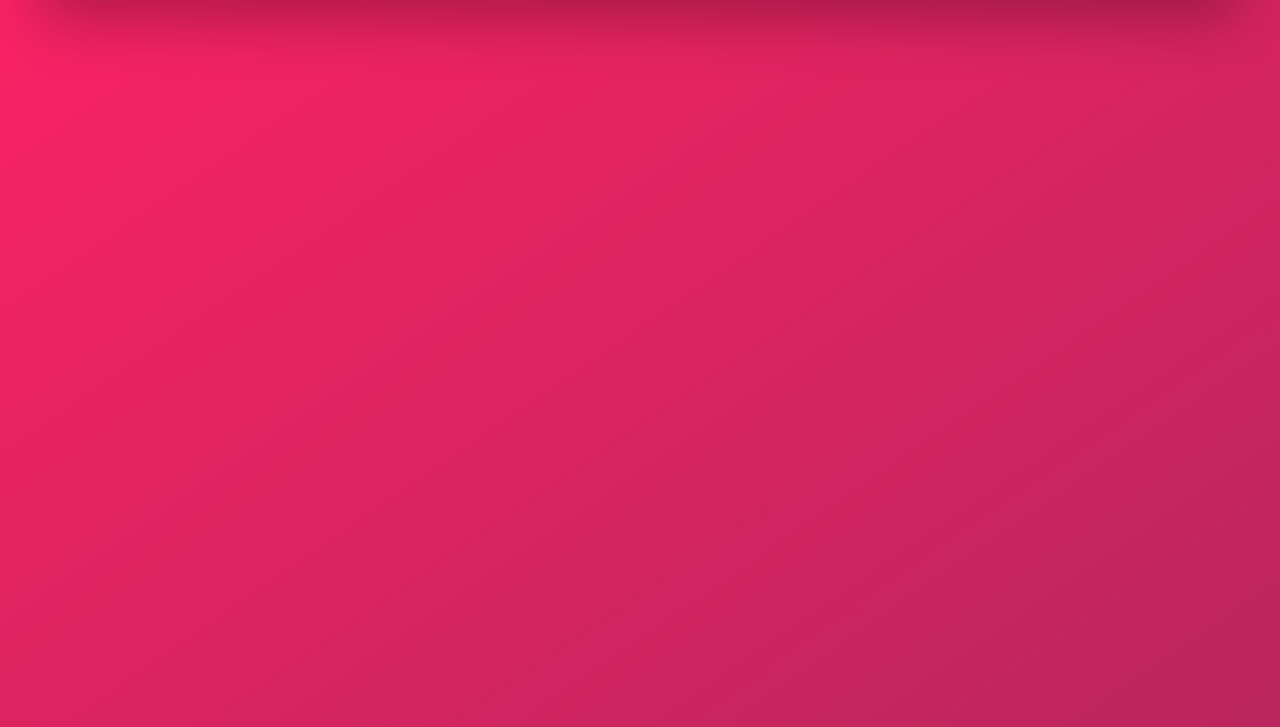
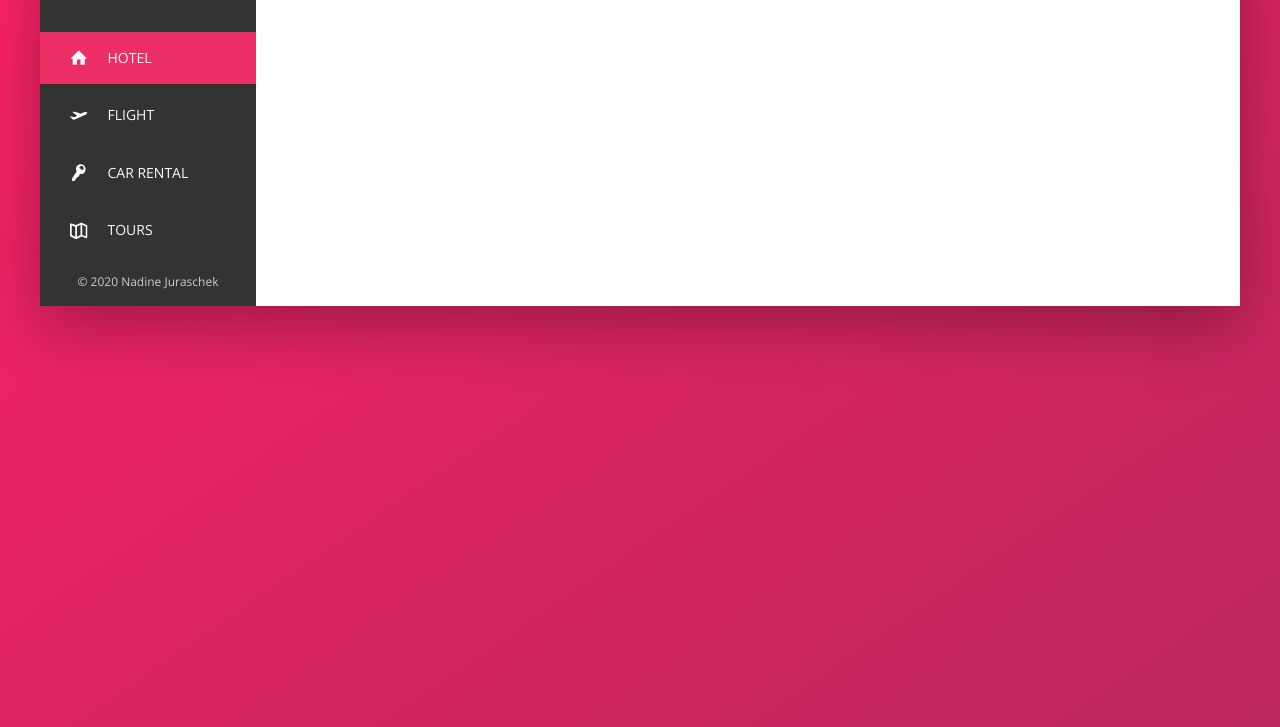
Before and after one commit to nadinejuraschek/flexbox-practice, a website: page index.html in a window 1280 px wide. Shown: the part 153-880 px from the top of the page. Drawn offline with nearby package versions, Linux system fonts and the light colour scheme.

Commit message:
sidebar complete

```diff
--- a/index.html
+++ b/index.html
@@ -17,6 +17,7 @@
     <div class="container">
         <header class="header">
             <img src="img/logo.png" alt="Logo" class="logo">
+
             <form action="#" class="search">
                 <input type="text" class="search__input" placeholder="Search Hotels" />
                 <button class="search__button">
@@ -25,6 +26,7 @@
                     </svg>
                 </button>
             </form>
+
             <nav class="user-nav">
                 <div class="user-nav__icon-box">
                     <svg class="user-nav__icon">
@@ -47,7 +49,44 @@
 
         <div class="content">
             <nav class="sidebar">
+                <ul class="side-nav">
+                    <li class="side-nav__item side-nav__item--active">
+                        <a href="#" class="side-nav__link">
+                            <svg class="side-nav__icon">
+                                <use xlink:href="img/sprite.svg#icon-home"></use>
+                            </svg>
+                            <span>Hotel</span>
+                        </a>
+                    </li>
+                    <li class="side-nav__item">
+                        <a href="#" class="side-nav__link">
+                            <svg class="side-nav__icon">
+                                <use xlink:href="img/sprite.svg#icon-aircraft-take-off"></use>
+                            </svg>
+                            <span>Flight</span>
+                        </a>
+                    </li>
+                    <li class="side-nav__item">
+                        <a href="#" class="side-nav__link">
+                            <svg class="side-nav__icon">
+                                <use xlink:href="img/sprite.svg#icon-key"></use>
+                            </svg>
+                            <span>Car Rental</span>
+                        </a>
+                    </li>
+                    <li class="side-nav__item">
+                        <a href="#" class="side-nav__link">
+                            <svg class="side-nav__icon">
+                                <use xlink:href="img/sprite.svg#icon-map"></use>
+                            </svg>
+                            <span>Tours</span>
+                        </a>
+                    </li>
+                </ul>
 
+                <div class="legal">
+                    &copy; 2020 Nadine Juraschek
+                </div>
             </nav>
             <main class="hotel-view">
 
--- a/sass/_components.scss
+++ b/sass/_components.scss
@@ -80,9 +80,6 @@
 
     &__icon-box {
         position: relative;
-        &:hover {
-
-        }
     }
 
     &__icon {
@@ -116,3 +113,82 @@
         margin-right: 1rem;
     }
 }
+
+////////////////////////////////////////////
+/// SIDE NAV
+.side-nav {
+    font-size: 1.4rem;
+    list-style: none;
+    margin-top: 3.5rem;
+
+    display: flex;
+    flex-direction: column;
+    justify-content: space-between;
+
+    &__item {
+        position: relative;
+
+        &:not(:last-child) {
+            margin-bottom: .5rem;
+        }
+    }
+
+    &__item:before {
+        background-color: var(--color-primary);
+        content: "";
+        position: absolute;
+            top: 0;
+            left: 0;
+
+        height: 100%;
+        width: 3px;
+
+        transform: scaleY(0);
+        transition: transform 0.2s,
+                    width 0.4s cubic-bezier(1, 0, 0, 1) 0.2s,
+                    background-color 0.1s;
+    }
+
+    &__item:hover::before,
+    &__item--active:before  {
+        transform: scaleY(1);
+        width: 100%;
+    }
+
+    &__item:active::before {
+        background-color: var(--color-primary-light);
+    }
+
+    &__link {
+        position: relative;
+        z-index: 10;
+    }
+
+    &__link:link,
+    &__link:visited {
+        color: var(--color-grey-light-1);
+        padding: 1.5rem 3rem;
+        text-decoration: none;
+        text-transform: uppercase;
+
+        display: flex;
+        align-items: center;
+    }
+
+    &__icon {
+        height: 1.75rem;
+        width: 1.75rem;
+
+        fill: currentColor;
+        margin-right: 2rem;
+    }
+}
+
+////////////////////////////////////////////
+/// COPYRIGHT
+.legal {
+    color: var(--color-grey-light-4);
+    font-size: 1.2rem;
+    text-align: center;
+    padding: 1.5rem;
+}
```
Also changed, not shown: css/style.css.
